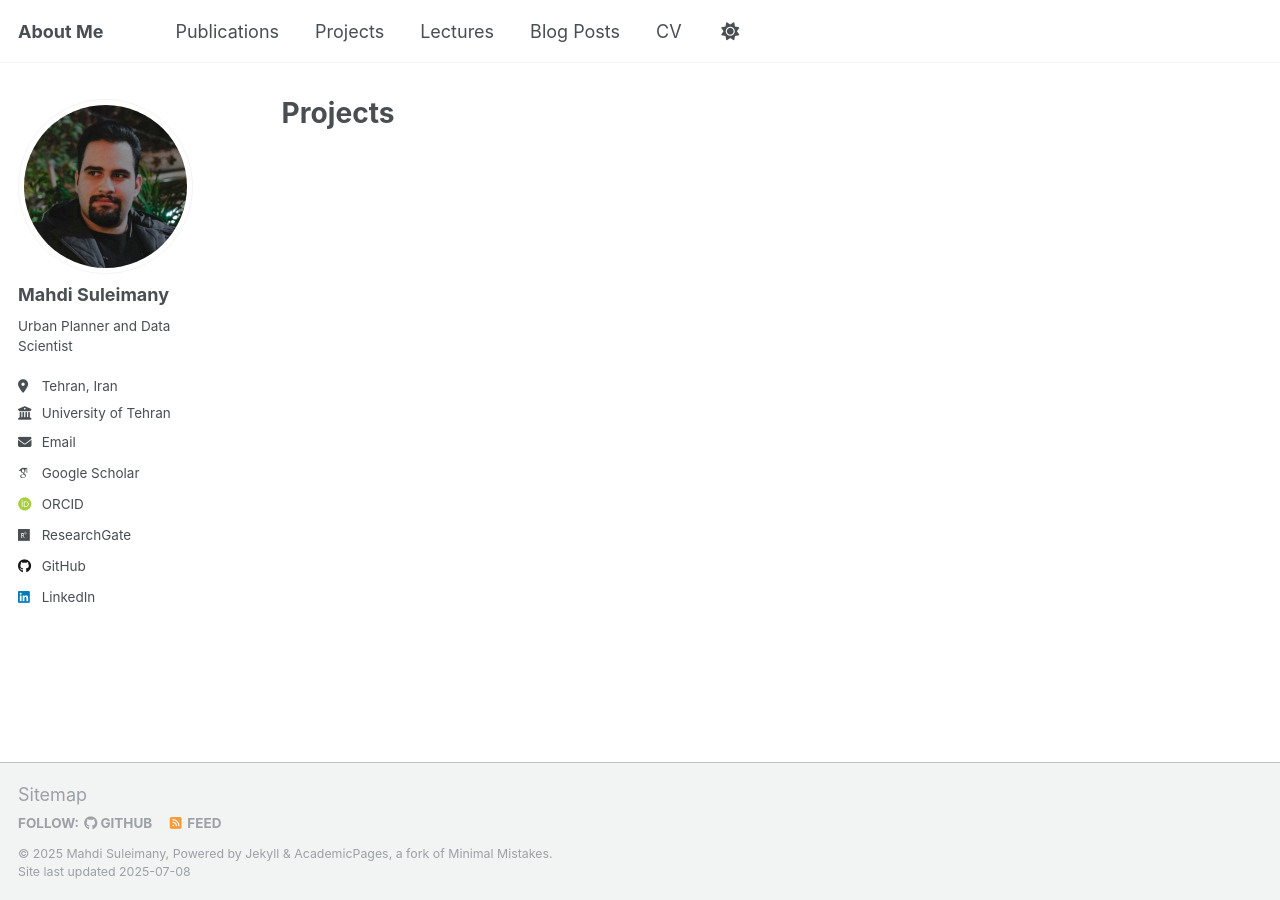
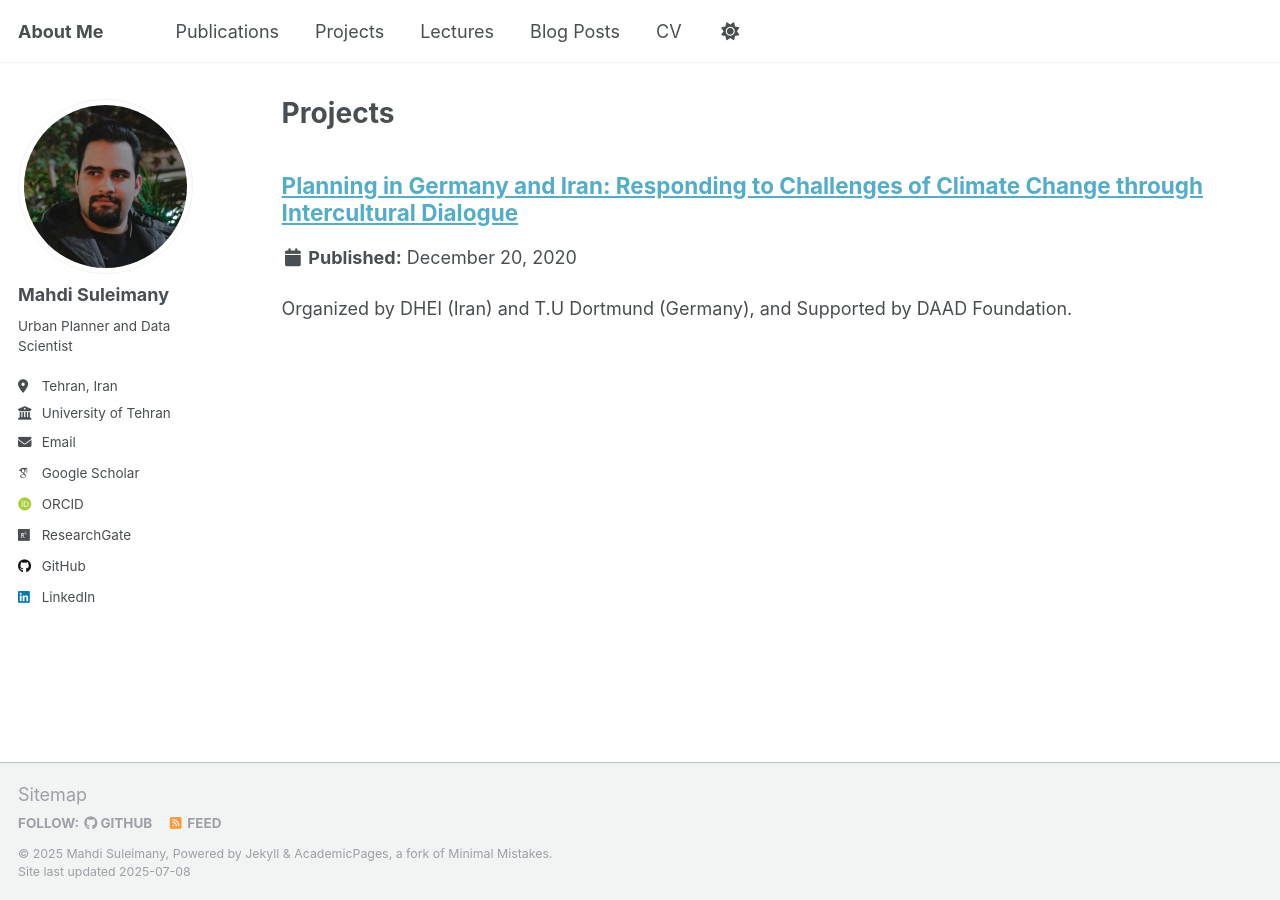
Before and after one commit to mo-soleimani/mo-soleimani.github.io, a Jekyll site: the page built from _pages/projects.md, in a window 1280 px wide. Built offline with Jekyll 4.4.1, drawn with Linux system fonts in a browser that asks for light colours; some web fonts are replaced; a file with an impossible date is left out.

Commit message:
Update P101.md

```diff
--- a/_projects/P101.md
+++ b/_projects/P101.md
@@ -1,6 +1,6 @@
 ---
 title: "Planning in Germany and Iran: Responding to Challenges of Climate Change through Intercultural Dialogue"
-date:
+date: 2020-12-20
 layout: single
 collection: teaching
 author_profile: true
```
